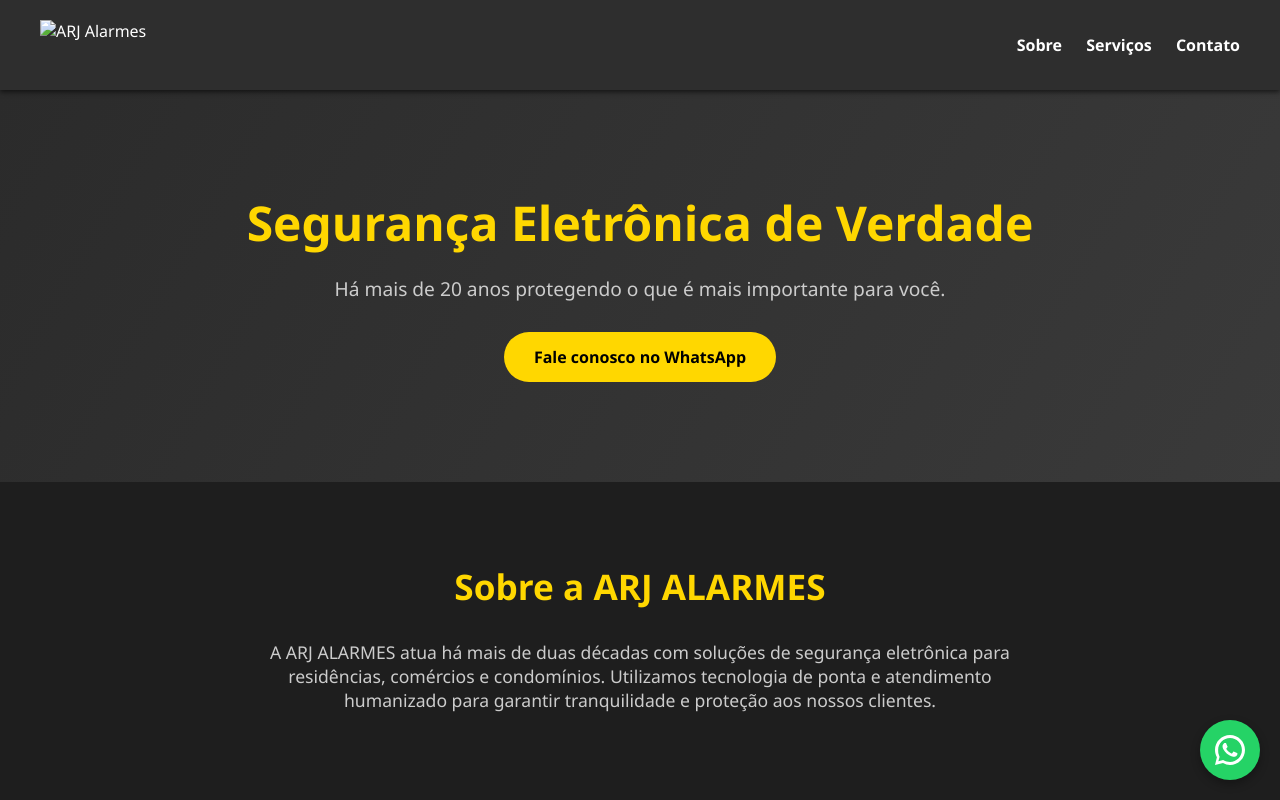
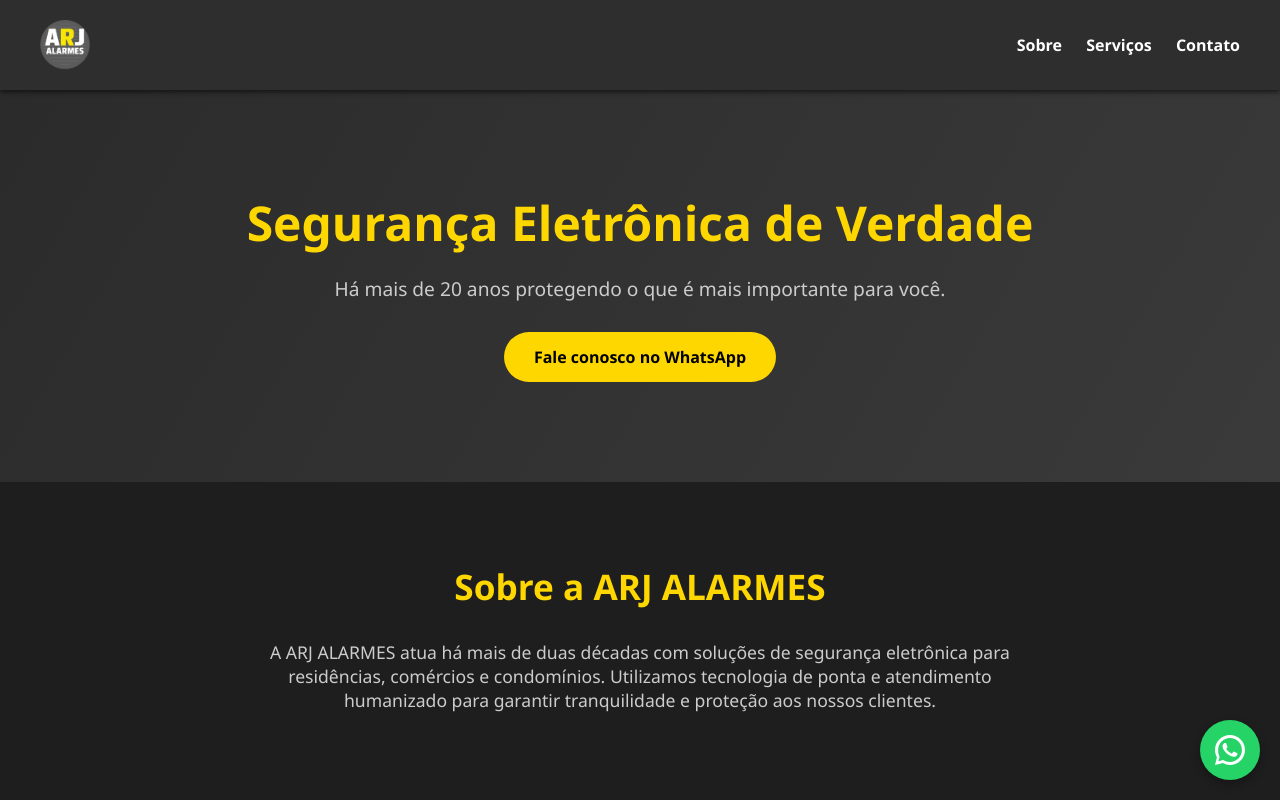
Before and after one commit to testearj/testearj.github.io, a plain HTML site: page index.html in a window 1280 px wide. Shown: the top 800 px of the page. Drawn offline with nearby package versions, Linux system fonts and the light colour scheme.

Commit message:
Update index.html

```diff
--- a/index.html
+++ b/index.html
@@ -214,7 +214,7 @@
 </head>
 <body>
   <header>
-    <img src="logo.png" alt="ARJ Alarmes">
+    <img src="logo.webp" alt="ARJ Alarmes">
     <nav>
       <a href="#sobre">Sobre</a>
       <a href="#servicos">Serviços</a>
```
